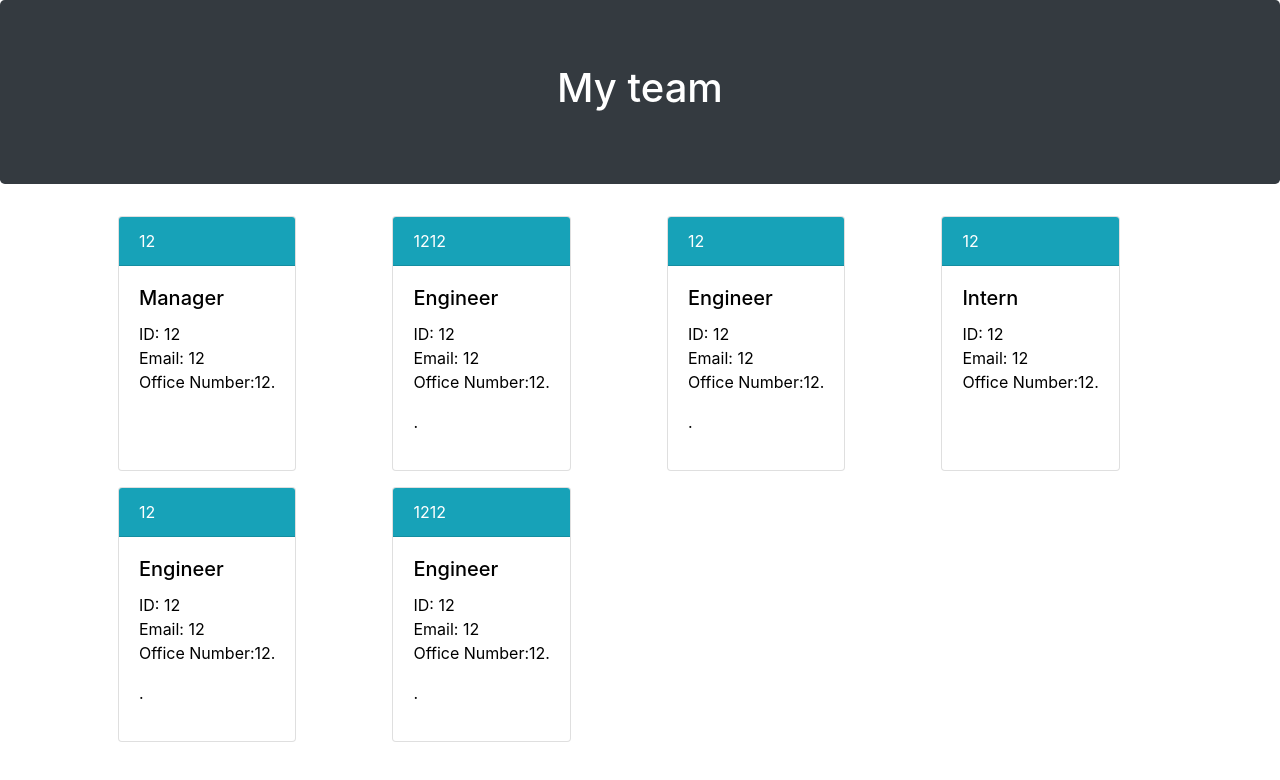
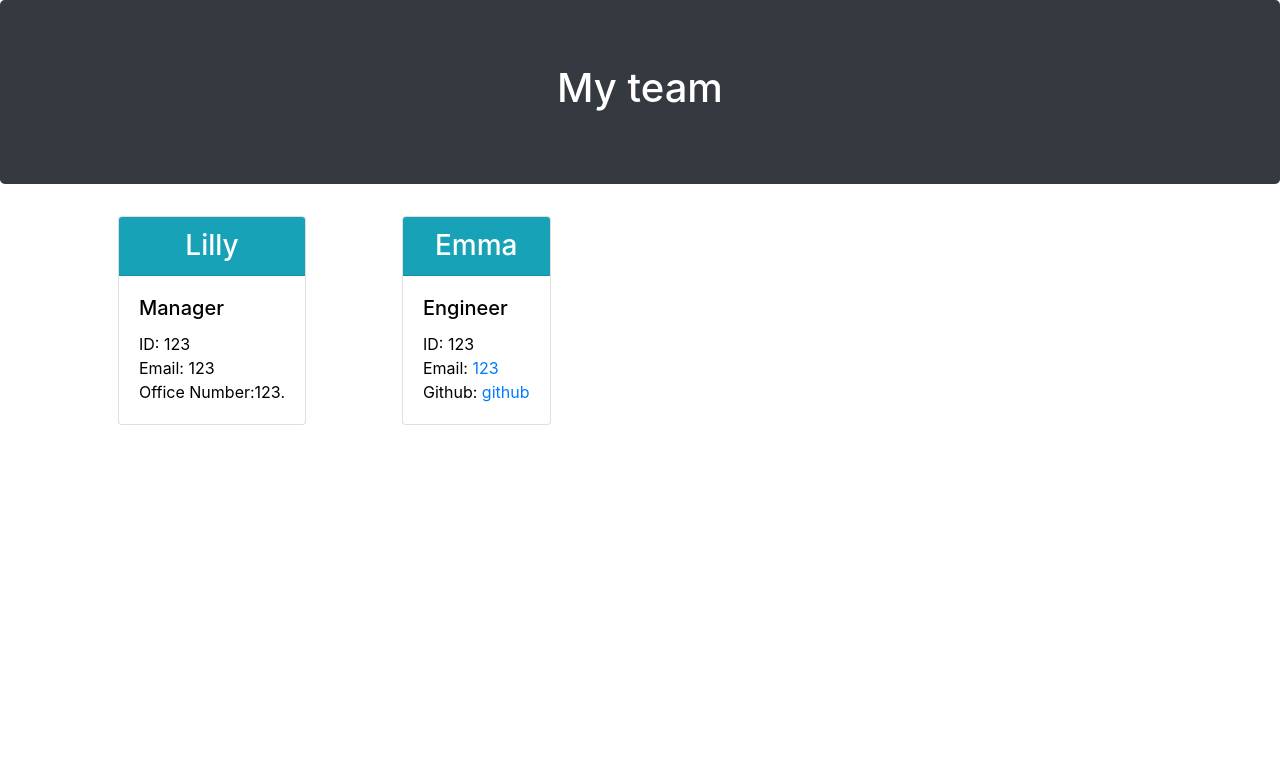
Before and after one commit to lills1/Team-profile-generator, a website: page employees.html in a window 1280 px wide. Drawn offline with nearby package versions, Linux system fonts and the light colour scheme.

Commit message:
added in test for manager, provided correct functionality for github link and email, fixed a bit of styling

```diff
--- a/employees.html
+++ b/employees.html
@@ -16,55 +16,22 @@
         </header>
         <div class="container">
         <div class="row"> <div class="card text-white mx-5 mb-3" style="max-width: 18rem;">
-            <div class="card-header bg-info">12</div>
+            <div class="card-header bg-info text-center h3">Lilly</div>
             <div class="card-body" style="color:black">
                 <h5 class="card-title"> Manager </h5>
                 <p class="card-text">
-                ID: 12 </br>
-                Email: 12</br>
-                Office Number:12.</p>
+                ID: 123 </br>
+                Email: 123</br>
+                Office Number:123.</p>
             </div>
         </div> <div class="card text-white mx-5 mb-3" style="max-width: 18rem;">
-            <div class="card-header bg-info">1212</div>
+            <div class="card-header bg-info text-center h3">Emma</div>
             <div class="card-body" style="color:black">
                 <h5 class="card-title">Engineer</h5>
-                <p class="card-text">  ID: 12 </br>
-                Email: 12</br>
-                Office Number:12.</p>.</p>
-            </div>
-        </div> <div class="card text-white mx-5 mb-3" style="max-width: 18rem;">
-            <div class="card-header bg-info">12</div>
-            <div class="card-body" style="color:black">
-                <h5 class="card-title">Engineer</h5>
-                <p class="card-text">  ID: 12 </br>
-                Email: 12</br>
-                Office Number:12.</p>.</p>
-            </div>
-        </div> <div class="card text-white mx-5 mb-3" style="max-width: 18rem;">
-            <div class="card-header bg-info">12</div>
-            <div class="card-body" style="color:black">
-                <h5 class="card-title">Intern</h5>
-                <p class="card-text">
-                ID: 12 </br>
-                Email: 12</br>
-                Office Number:12.</p>
-                </p>
-            </div>
-        </div> <div class="card text-white mx-5 mb-3" style="max-width: 18rem;">
-            <div class="card-header bg-info">12</div>
-            <div class="card-body" style="color:black">
-                <h5 class="card-title">Engineer</h5>
-                <p class="card-text">  ID: 12 </br>
-                Email: 12</br>
-                Office Number:12.</p>.</p>
-            </div>
-        </div> <div class="card text-white mx-5 mb-3" style="max-width: 18rem;">
-            <div class="card-header bg-info">1212</div>
-            <div class="card-body" style="color:black">
-                <h5 class="card-title">Engineer</h5>
-                <p class="card-text">  ID: 12 </br>
-                Email: 12</br>
-                Office Number:12.</p>.</p>
+                <p class="card-text">  ID: 123 </br>
+               Email: <a href="mailto:123"> 123</a> </br>
+               Github: <a href= "https://github.com/lills1"> github </a>
+            </p>
             </div>
         </div>
     </div>
--- a/employees.json
+++ b/employees.json
@@ -1 +1 @@
-[{"name":"12","id":"12","email":"12","officenumber":"12"},{"name":"1212","id":"12","email":"12","github":"12"},{"name":"12","id":"12","email":"12","github":"12"},{"name":"12","id":"12","email":"12","school":"12"},{"name":"12","id":"12","email":"12","github":"12"},{"name":"1212","id":"12","email":"12","github":"12"}]
+[{"name":"Lilly","id":"123","email":"123","officenumber":"123"},{"name":"Emma","id":"123","email":"123","github":"lills1"}]
```
Also changed, not shown: Tests/Manager.test.js (+21 -0 lines), generateMarkdown.js (+7 -6 lines), index.html (+1 -1 lines).
